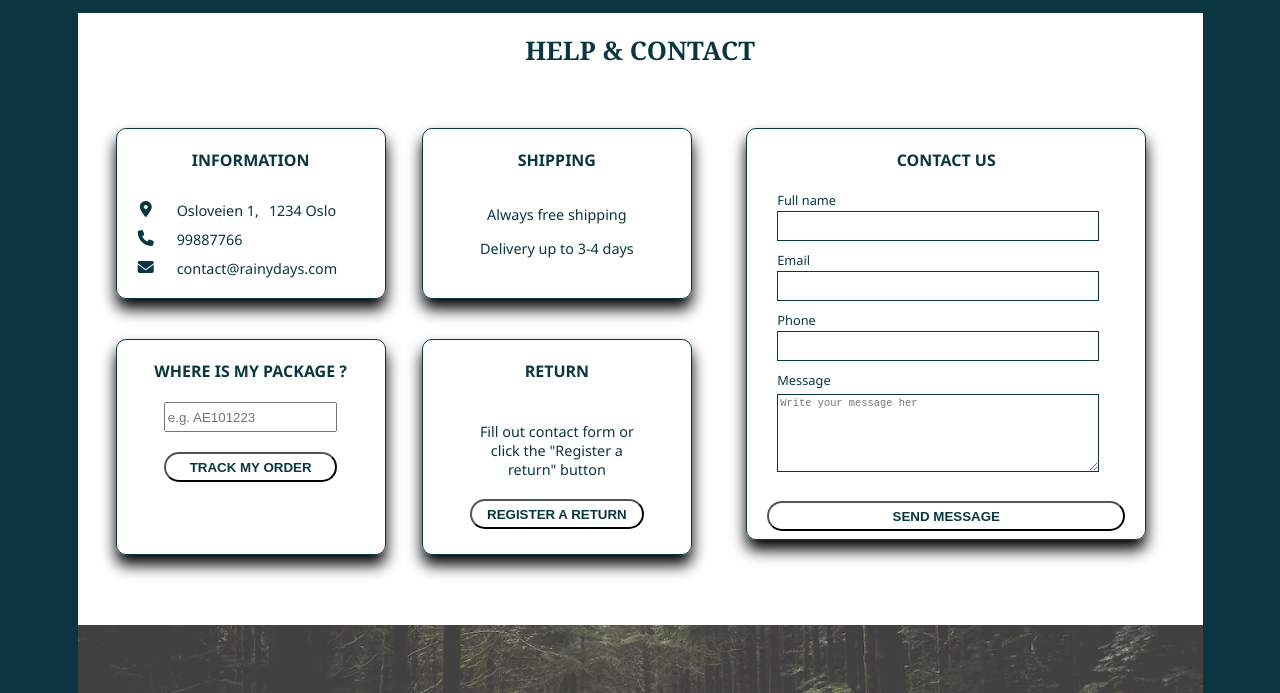
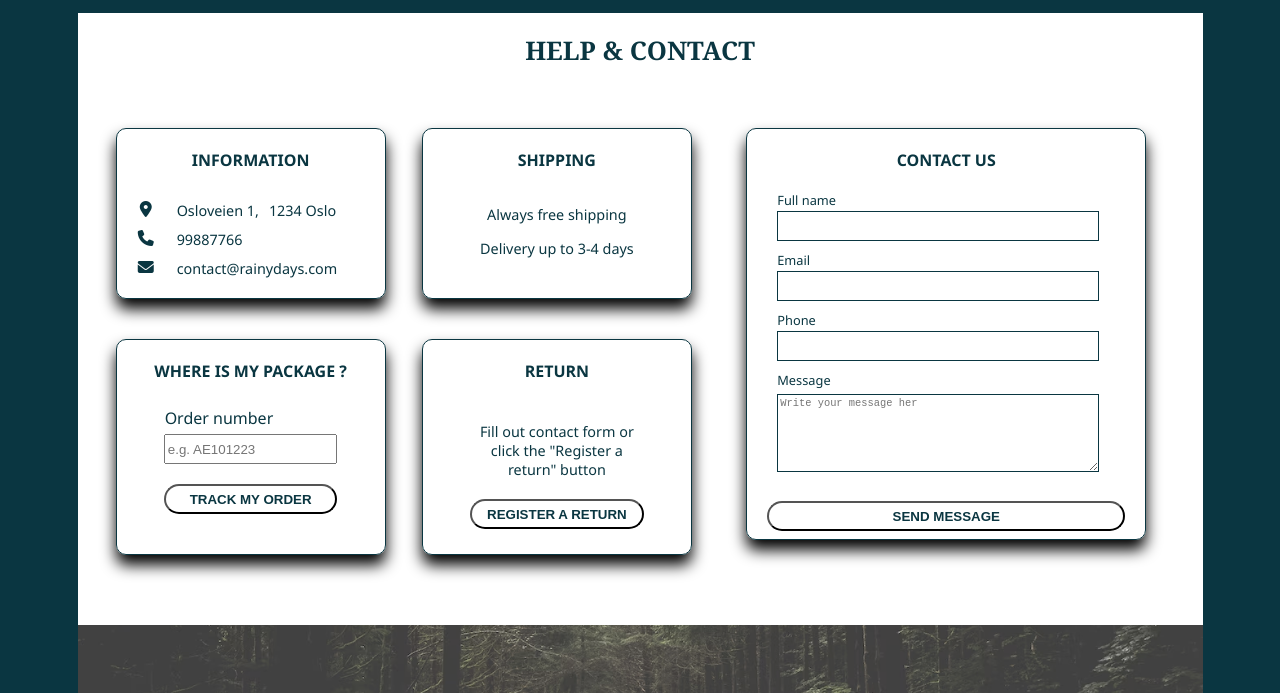
Before and after one commit to renahashimi/rainydays-ixd-renahashimi, a plain HTML site: page contact.html in a window 1280 px wide. Shown: the part 107-800 px from the top of the page. Drawn offline with Linux system fonts and the light colour scheme.

Commit message:
Update error

```diff
--- a/contact.html
+++ b/contact.html
@@ -83,7 +83,7 @@
 
       <section class="section1">
         <h2 class="c-name">where is my package ?</h2>
-          <label for="refnumber" class="refnumber"></label>
+          <label for="refnumber" class="refnumber1">Order number</label>
           <input type="text" id="refnumber" class=refnumber placeholder="e.g. AE101223" autocomplete="on"  required>
           <button class="refbtn" type="submit">Track my order</button>
       </section>
--- a/css/ixd.css
+++ b/css/ixd.css
@@ -402,8 +402,8 @@
     padding: 0 10px 10px;
 }
 
-.section1 label {
-    display: none;
+.refnumber1 {
+     margin: 5px 50px;
 }
 
 #refnumber{
@@ -732,6 +732,7 @@
     display: grid;
     grid-template-columns: auto auto;
 }
+
 .section1 {
     width: 350px;
     justify-content: space-evenly;
@@ -886,6 +887,10 @@ body, header, footer{
     width: 270px;
 }
 
+.refnumber1 {
+    margin: 5px 38px;
+}
+
 .allcontactpage {
     display: grid;
     grid-template-columns: repeat(2, auto);
@@ -894,7 +899,6 @@ body, header, footer{
 
 .contactimg {
     display: block;
-
 }
 
 .contactimg img {
```
